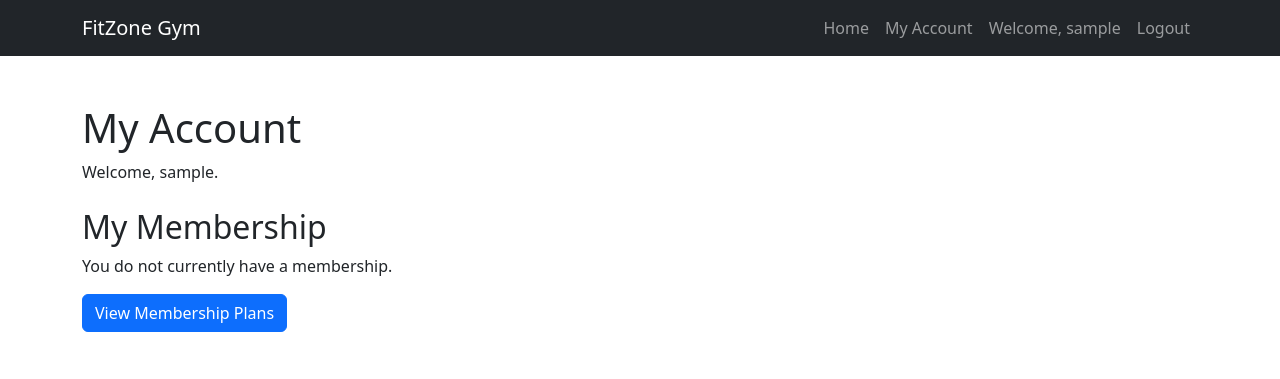
After one commit to NadeemA23/fitzone-gym, a Django app: page /dashboard/ in a window 1280 px wide. The commit adds this page. Shown: the top 379 px of the page. Run offline with Django 5.2, Linux system fonts and the light colour scheme; the visitor is signed in with stand-in values (Sample User, id 1).

Commit message:
Add member dashboard

```diff
--- a/core/templates/base.html
+++ b/core/templates/base.html
@@ -38,6 +38,12 @@
     </li>
 
     {% if user.is_authenticated %}
+
+    <li class="nav-item">
+    <a class="nav-link" href="{% url 'dashboard' %}">
+        My Account
+    </a>
+</li>
 
         <li class="nav-item">
             <span class="nav-link">
--- /dev/null
+++ b/core/templates/core/dashboard.html
@@ -0,0 +1,39 @@
+{% extends "base.html" %}
+
+{% block title %}My Account | FitZone Gym{% endblock %}
+
+{% block content %}
+
+<div class="container py-5">
+    <h1>My Account</h1>
+
+    <p>Welcome, {{ user.username }}.</p>
+
+    <h2 class="mt-4">My Membership</h2>
+
+    {% if membership %}
+
+        <p><strong>Plan:</strong> {{ membership.plan.name }}</p>
+        <p><strong>Price:</strong> £{{ membership.plan.price }}</p>
+        <p><strong>Start Date:</strong> {{ membership.start_date }}</p>
+        <p><strong>End Date:</strong> {{ membership.end_date }}</p>
+
+        {% if membership.active %}
+            <p><strong>Status:</strong> Active</p>
+        {% else %}
+            <p><strong>Status:</strong> Inactive</p>
+        {% endif %}
+
+    {% else %}
+
+        <p>You do not currently have a membership.</p>
+
+        <a href="{% url 'membership_plans' %}" class="btn btn-primary">
+            View Membership Plans
+        </a>
+
+    {% endif %}
+
+</div>
+
+{% endblock %}
--- a/core/urls.py
+++ b/core/urls.py
@@ -5,6 +5,7 @@ from . import views
 urlpatterns = [
     path('', views.home, name='home'),
     path('register/', views.register, name='register'),
+    path('dashboard/', views.dashboard, name='dashboard'),
     path(
         'login/',
         auth_views.LoginView.as_view(template_name='core/login.html'),
--- a/core/views.py
+++ b/core/views.py
@@ -1,6 +1,8 @@
 from django.shortcuts import redirect, render
 from django.contrib.auth import login
 from django.contrib.auth.forms import UserCreationForm
+from django.contrib.auth.decorators import login_required
+from memberships.models import UserMembership
 
 def home(request):
     """Display the FitZone Gym homepage."""
@@ -23,3 +25,16 @@ def register(request):
         'core/register.html',
         {'form': form}
     )
+
+@login_required
+def dashboard(request):
+    try:
+        membership = UserMembership.objects.get(user=request.user)
+    except UserMembership.DoesNotExist:
+        membership = None
+
+    return render(
+        request,
+        'core/dashboard.html',
+        {'membership': membership}
+    )
--- a/fitzone/settings.py
+++ b/fitzone/settings.py
@@ -127,6 +127,6 @@ MAILERS = {
         "BACKEND": "django.core.mail.backends.console.EmailBackend",
     },
 }
-
+LOGIN_URL = '/login/'
 LOGIN_REDIRECT_URL = '/'
 LOGOUT_REDIRECT_URL = '/'
```
